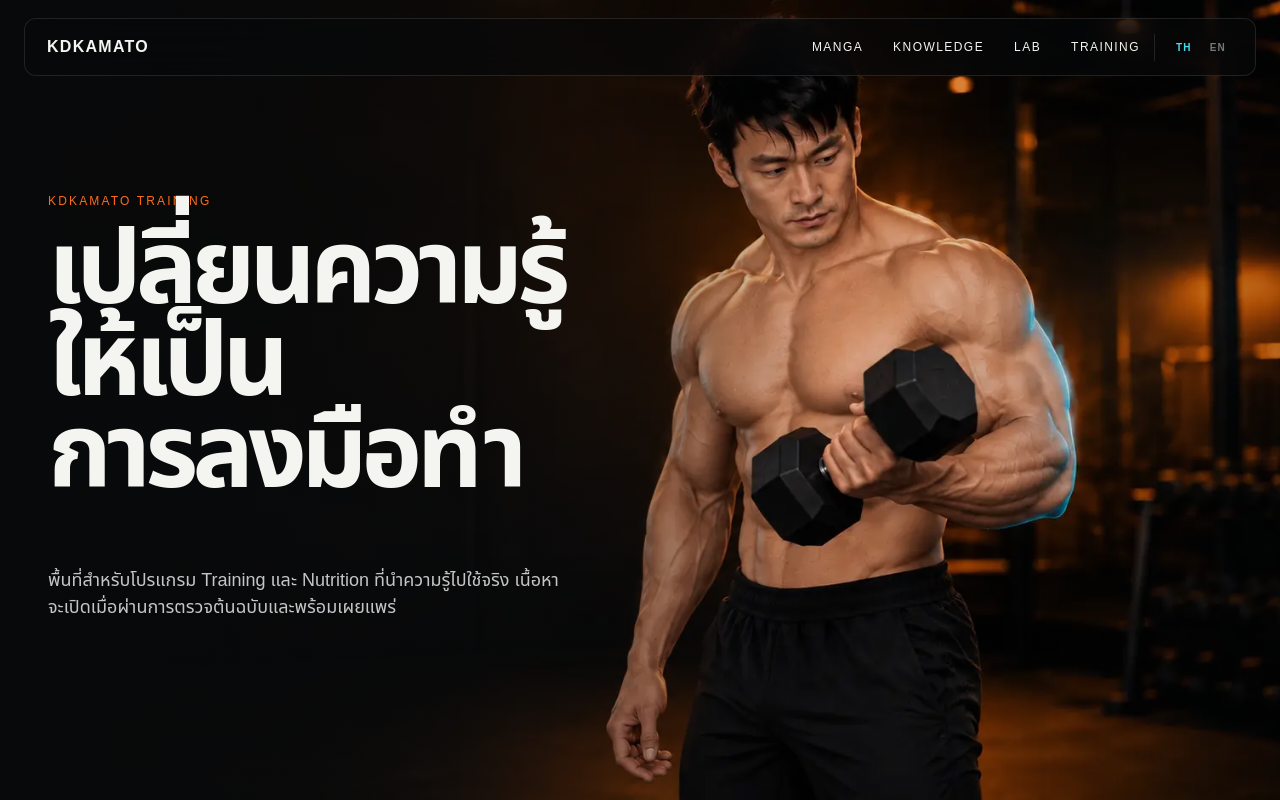
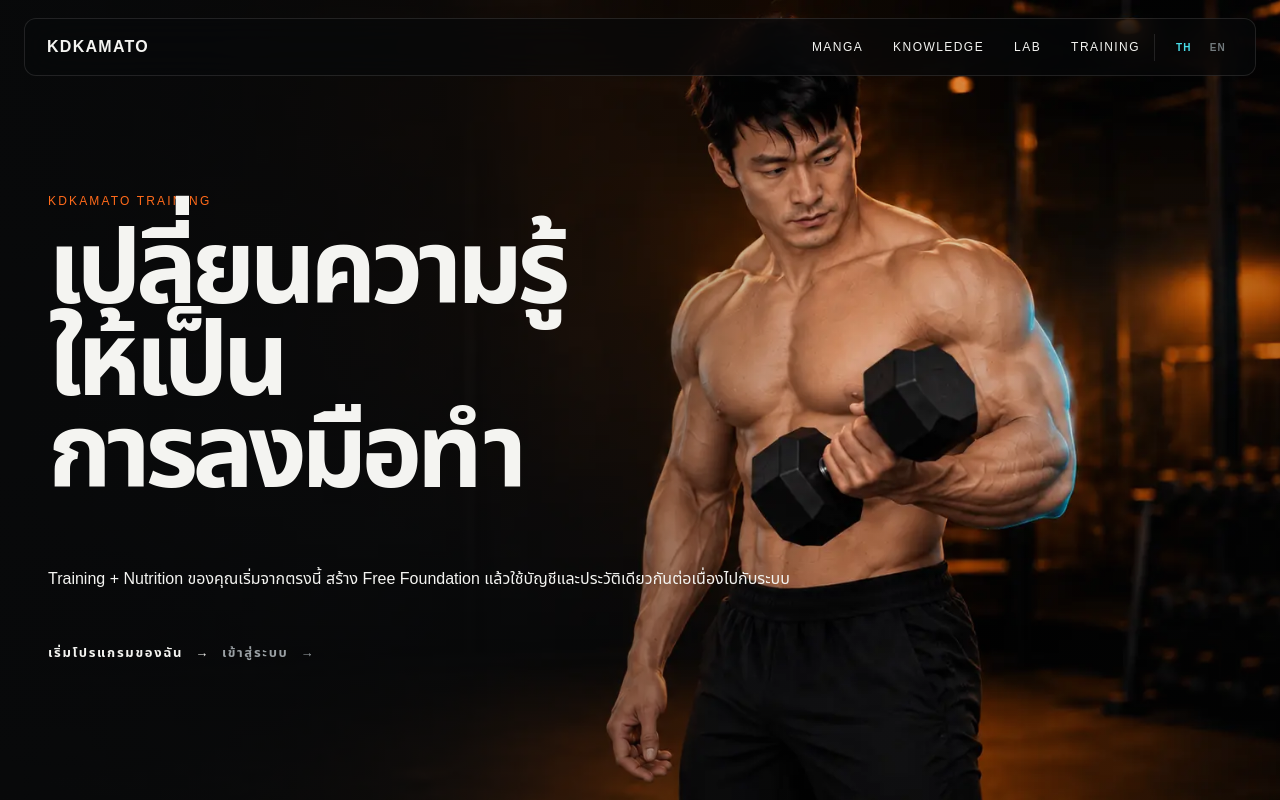
Before and after one commit to nutyfreshz/kdkamato, a Next.js app: page /training in a window 1280 px wide. Built offline with nearby package versions, Linux system fonts and the light colour scheme; no server answers.

Commit message:
Add files via upload

```diff
--- a/app/training/page.jsx
+++ b/app/training/page.jsx
@@ -1,8 +1,46 @@
+import Link from 'next/link';
 import SiteHeader from '../../components/SiteHeader';
 import { getLanguage } from '../../lib/language';
 
 export const metadata = { title: 'Training' };
+
 export default async function TrainingPage() {
   const language = await getLanguage();
-  return <><SiteHeader language={language}/><main className="training-page"><div className="training-page-image"/><div className="training-page-shade"/><div className="shell training-page-copy"><p className="eyebrow orange">KDKAMATO TRAINING</p><h1>{language === 'en' ? <>KNOWLEDGE<br/>INTO<br/>APPLICATION.</> : <>เปลี่ยนความรู้<br/>ให้เป็น<br/>การลงมือทำ</>}</h1><p>{language === 'en' ? 'Training programs and practical application will live here after the material has been fully reviewed and is ready to publish.' : 'พื้นที่สำหรับโปรแกรม Training และ Nutrition ที่นำความรู้ไปใช้จริง เนื้อหาจะเปิดเมื่อผ่านการตรวจต้นฉบับและพร้อมเผยแพร่'}</p></div></main></>;
+
+  const en = language === 'en';
+
+  return (
+    <>
+      <SiteHeader language={language}/>
+      <main className="training-page">
+        <div className="training-page-image"/>
+        <div className="training-page-shade"/>
+        <div className="shell training-page-copy">
+          <p className="eyebrow orange">KDKAMATO TRAINING</p>
+
+          <h1>
+            {en
+              ? <>KNOWLEDGE<br/>INTO<br/>APPLICATION.</>
+              : <>เปลี่ยนความรู้<br/>ให้เป็น<br/>การลงมือทำ</>}
+          </h1>
+
+          <p>
+            {en
+              ? 'Your Training + Nutrition system lives here. Start with the Free Foundation, then continue with the same account and history as the system develops.'
+              : 'Training + Nutrition ของคุณเริ่มจากตรงนี้ สร้าง Free Foundation แล้วใช้บัญชีและประวัติเดียวกันต่อเนื่องไปกับระบบ'}
+          </p>
+
+          <div style={{display:'flex',gap:'12px',flexWrap:'wrap',marginTop:'28px'}}>
+            <Link className="text-cta" href="/home">
+              {en ? 'START MY PROGRAM' : 'เริ่มโปรแกรมของฉัน'} <span>→</span>
+            </Link>
+
+            <Link className="text-cta" href="/login" style={{color:'#9aa0a4'}}>
+              {en ? 'LOGIN' : 'เข้าสู่ระบบ'} <span>→</span>
+            </Link>
+          </div>
+        </div>
+      </main>
+    </>
+  );
 }
```
